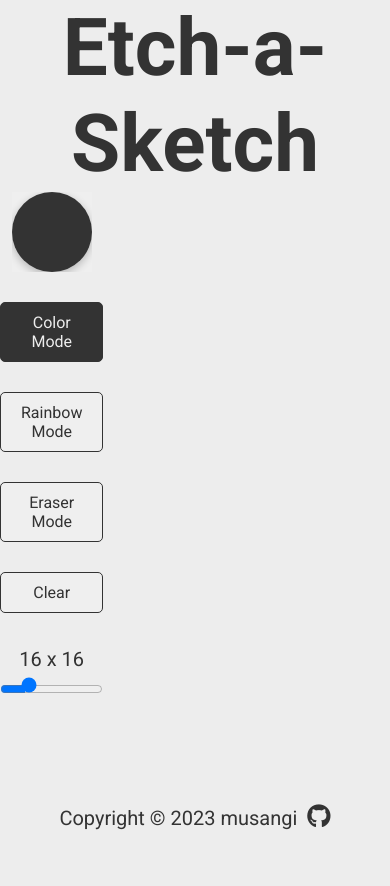
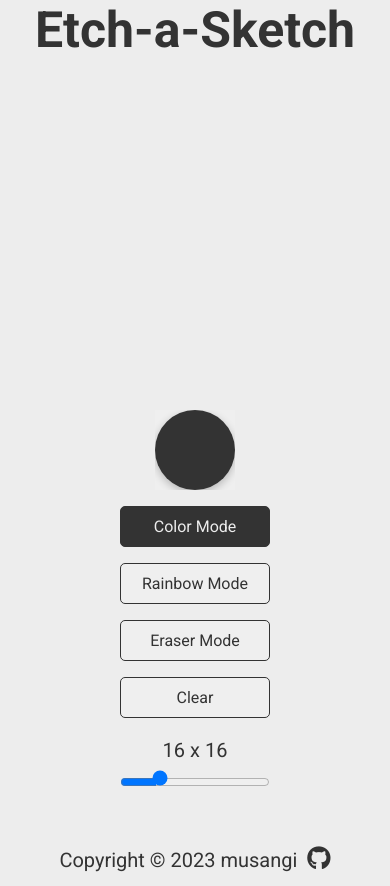
Before and after one commit to musangi/Etch-a-Sketch, a plain HTML site: page index.html in a window 390 px wide. Before the commit the page ends 844 px from the top, so only its background shows below. Drawn offline with Linux system fonts and the light colour scheme.

Commit message:
added media querries

```diff
--- a/style.css
+++ b/style.css
@@ -177,3 +177,43 @@ input[type='range']::-webkit-slider-thumb {
 .fa-github:hover {
     transform:scale(1.2)
 }
+
+/* media querries */
+@media(max-width:1200px) {
+    .main {
+        justify-content: center;
+    }
+}
+
+@media(max-width: 850px) {
+    .main {
+        gap: 50px;
+    }
+    .settings {
+        width: 150px;
+        gap: 16px;
+    }
+
+    .size-value {
+        margin-bottom: -4px;
+    }
+
+    .grid {
+        width: 400px;
+        height: 400px;
+    }
+}
+
+@media(max-width:650px) {
+    .title {
+        font-size: 50px;
+    }
+    .main {
+        flex-direction: column-reverse;
+    }
+
+    .grid {
+        width: 300px;
+        height: 300px;
+    }
+}
```
